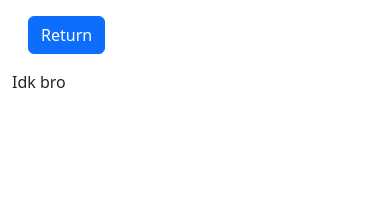
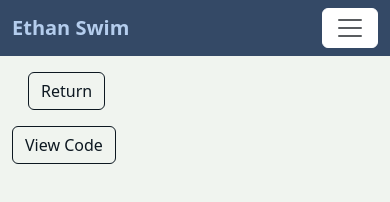
Before and after one commit to drake-full-stack/lab04-bootstrap-portfolio-2-0-Ethan-drk, a plain HTML site: page projects/P1.html in a window 390 px wide. Drawn offline with nearby package versions, Linux system fonts and the light colour scheme; files that its build step writes are made by us from their sources.

Commit message:
Complete Bootstrap portfolio with custom styling - final design reflects [your style choices]

```diff
--- a/projects/P1.html
+++ b/projects/P1.html
@@ -2,17 +2,40 @@
 <html lang="en">
 <head>
     <meta charset="UTF-8">
+    <link href="https://cdn.jsdelivr.net/npm/bootstrap@5.3.0/dist/css/bootstrap.min.css" rel="stylesheet">
+    <link rel="stylesheet" href="../styles.css">
     <meta name="viewport" content="width=device-width, initial-scale=1.0">
-    <link href="https://cdn.jsdelivr.net/npm/bootstrap@5.3.0/dist/css/bootstrap.min.css" rel="stylesheet">
-    <link rel="stylesheet" href="styles.css">
-    <title>Document</title>
+    <script src="https://unpkg.com/lucide@latest/dist/umd/lucide.js"></script>
+    <title>Ethan Swim Portfolio</title>
 </head>
 <body>
+     <Header>
+        <nav class="navbar navbar-expand-lg navbar-custom navBackground">
+        <div class="container">
+            <a class="navbar-brand" href="#">Ethan Swim</a>
+            <button class="navbar-toggler" type="button" data-bs-toggle="collapse" data-bs-target="#navbarNav">
+                <span class="navbar-toggler-icon"></span>
+            </button>
+            <div class="collapse navbar-collapse" id="navbarNav">
+                <ul class="navbar-nav ms-auto">
+                    <li class="nav-item"><a class="nav-link" href="../index.html">About</a></li>
+                    <li class="nav-item"><a class="nav-link" href="../projects.html">Projects</a></li>
+                    <li class="nav-item"><a class="nav-link" href="../hobbies.html">Hobbies</a></li>
+                </ul>
+            </div>
+        </div>
+    </nav>
     <div class="container m-3">
         <a href="../projects.html" class="btn btn-primary">Return</a>
     </div>
 
     <div class="container">
-        <p> Idk bro</p>
-    </div>
+        <!-- GitHub link with icon -->
+<a href="https://github.com/drake-full-stack/lab03-wordle-game-logic-javascript-noelleburke-dotcom.git" class="btn btn-primary">
+    <i data-lucide="Github"></i>View Code
+</a>
+</div>
+<script>lucide.createIcons()</script>
+<script src="https://cdn.jsdelivr.net/npm/bootstrap@5.3.0/dist/js/bootstrap.bundle.min.js"></script>
+</body>
 </html>
--- a/styles.css
+++ b/styles.css
@@ -1,11 +1,48 @@
-.navBackground{
-background-color: #00008B;
+body{
+background-color:#f0f4ef
 }
 
+.navBackground{
+background-color: #344966;
+}
+
+
+.btn-primary{
+    background-color: #f0f4ef;
+    border-color: #0d1821;
+    color: #0d1821;
+    border-width: 1px;
+}
+
+.btn-primary:hover {
+      background-color: #0d1821;
+      color: #f0f4ef;
+      border-color: #0d1821;
+      border-width: 1px;
+    }
+
+
+.card:hover {
+    transform: translateY(-5px);
+    transition-duration: 1s;
+}
+
+
 .navbar-custom .nav-link {
-        color: #FFFF;
+        color: #b4cded;
     }
 .navbar-custom .navbar-brand{
     font-weight: bold;
-    color: #FFFF;
+    color: #b4cded;
 }
+
+.navbar-toggler-icon{
+color: #FFFF !important;
+border-color: #FFFF !important;
+background-color: #FFFF !important;
+}
+.navbar-toggler{
+color: #FFFF !important;
+border-color: #FFFF !important;
+background-color: #FFFF !important;
+}
```
Also changed, not shown: hobbies.html (+2 -0 lines), index.html (+6 -0 lines), projects.html (+3 -0 lines).
